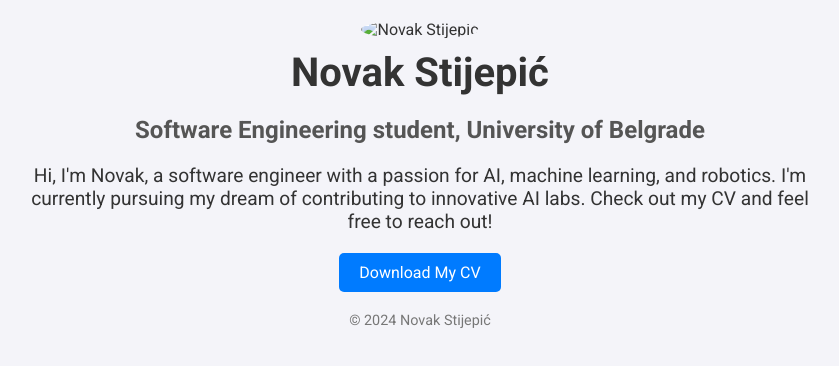
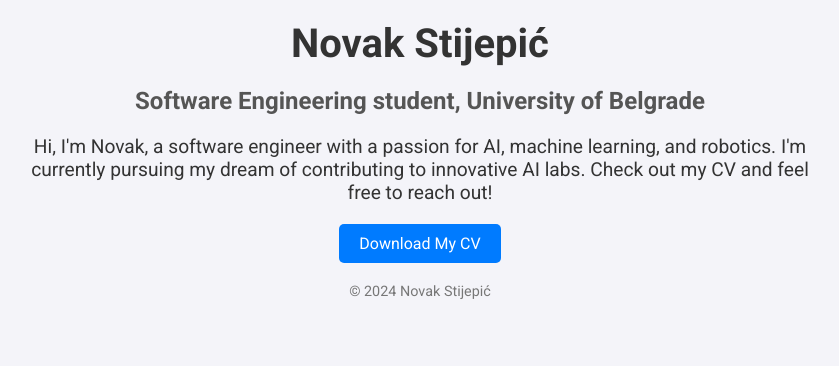
Before and after one commit to NovakTJ/novaktj.github.io, a plain HTML site: page index.html in a window 1280 px wide. Shown: the whole page, without its empty margins (220-1059 px from the left). Drawn offline with Linux system fonts and the light colour scheme.

Commit message:
Zakomentarisao sliku (dodacu kasnije)

```diff
--- a/index.html
+++ b/index.html
@@ -12,7 +12,7 @@
 <body>
     <div class="container">
         <header>
-            <img src="your-photo.jpg" alt="Novak Stijepić" class="profile-photo">
+            <!--img src="your-photo.jpg" alt="Novak Stijepić" class="profile-photo"-->
             <h1>Novak Stijepić</h1>
             <h2>Software Engineering student, University of Belgrade</h2>
         </header>
```
